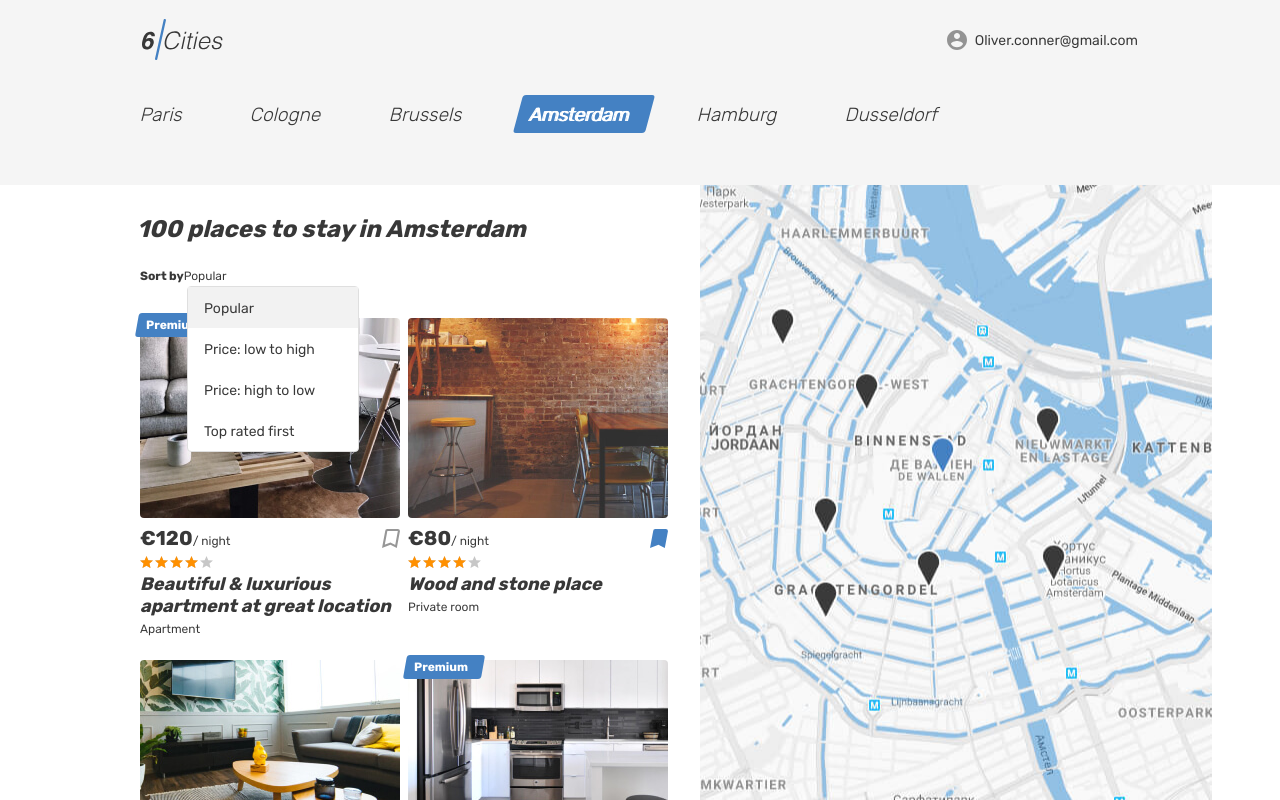
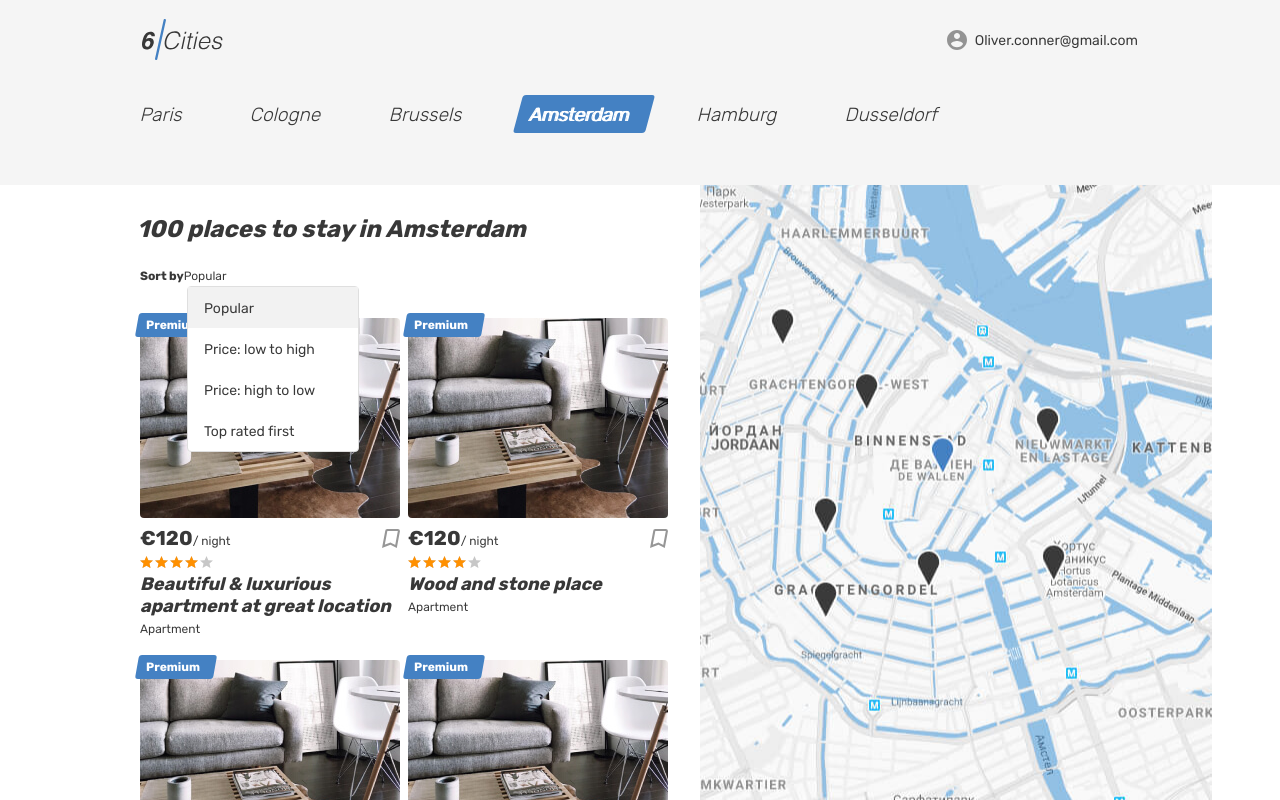
Before and after one commit to Bodal-Andrey/932123-six-cities-4, a React app: page / in a window 1280 px wide. Built offline with nearby package versions, Linux system fonts and the light colour scheme.

Commit message:
Добавляет массив названий предложений аренды в пропсы

```diff
--- a/src/components/app/app.jsx
+++ b/src/components/app/app.jsx
@@ -3,10 +3,13 @@ import Main from "../main/main.jsx";
 
 const App = (props) => {
   // eslint-disable-next-line react/prop-types
-  const {rentalOffers} = props;
+  const {offersCount, offerName} = props;
 
   return (
-    <Main rentalOffers={rentalOffers} />
+    <Main
+      offersCount={offersCount}
+      offerName={offerName}
+    />
   );
 };
 
--- a/src/components/main/main.jsx
+++ b/src/components/main/main.jsx
@@ -2,7 +2,48 @@ import React from "react";
 
 const Main = (props) => {
   // eslint-disable-next-line react/prop-types
-  const {rentalOffers} = props;
+  const {offersCount, offerName} = props;
+
+  const getCardMarkup = (offerNameArray) => {
+    return offerNameArray.map((name) => {
+      return (
+        <article className="cities__place-card place-card" key={name}>
+          <div className="place-card__mark">
+            <span>Premium</span>
+          </div>
+          <div className="cities__image-wrapper place-card__image-wrapper">
+            <a href="#">
+              <img className="place-card__image" src="img/apartment-01.jpg" width={260} height={200} alt="Place image" />
+            </a>
+          </div>
+          <div className="place-card__info">
+            <div className="place-card__price-wrapper">
+              <div className="place-card__price">
+                <b className="place-card__price-value">€120</b>
+                <span className="place-card__price-text">/&nbsp;night</span>
+              </div>
+              <button className="place-card__bookmark-button button" type="button">
+                <svg className="place-card__bookmark-icon" width={18} height={19}>
+                  <use xlinkHref="#icon-bookmark" />
+                </svg>
+                <span className="visually-hidden">To bookmarks</span>
+              </button>
+            </div>
+            <div className="place-card__rating rating">
+              <div className="place-card__stars rating__stars">
+                <span style={{width: `80%`}} />
+                <span className="visually-hidden">Rating</span>
+              </div>
+            </div>
+            <h2 className="place-card__name">
+              <a href="#">{name}</a>
+            </h2>
+            <p className="place-card__type">Apartment</p>
+          </div>
+        </article>
+      );
+    });
+  };
 
   return (
     <React.Fragment>
@@ -72,7 +113,7 @@ const Main = (props) => {
             <div className="cities__places-container container">
               <section className="cities__places places">
                 <h2 className="visually-hidden">Places</h2>
-                <b className="places__found">{rentalOffers} places to stay in Amsterdam</b>
+                <b className="places__found">{offersCount} places to stay in Amsterdam</b>
                 <form className="places__sorting" action="#" method="get">
                   <span className="places__sorting-caption">Sort by</span>
                   <span className="places__sorting-type" tabIndex="0">
@@ -87,41 +128,8 @@ const Main = (props) => {
                   </ul>
                 </form>
                 <div className="cities__places-list places__list tabs__content">
-                  <article className="cities__place-card place-card">
-                    <div className="place-card__mark">
-                      <span>Premium</span>
-                    </div>
-                    <div className="cities__image-wrapper place-card__image-wrapper">
-                      <a href="#">
-                        <img className="place-card__image" src="img/apartment-01.jpg" width={260} height={200} alt="Place image" />
-                      </a>
-                    </div>
-                    <div className="place-card__info">
-                      <div className="place-card__price-wrapper">
-                        <div className="place-card__price">
-                          <b className="place-card__price-value">€120</b>
-                          <span className="place-card__price-text">/&nbsp;night</span>
-                        </div>
-                        <button className="place-card__bookmark-button button" type="button">
-                          <svg className="place-card__bookmark-icon" width={18} height={19}>
-                            <use xlinkHref="#icon-bookmark" />
-                          </svg>
-                          <span className="visually-hidden">To bookmarks</span>
-                        </button>
-                      </div>
-                      <div className="place-card__rating rating">
-                        <div className="place-card__stars rating__stars">
-                          <span style={{width: `80%`}} />
-                          <span className="visually-hidden">Rating</span>
-                        </div>
-                      </div>
-                      <h2 className="place-card__name">
-                        <a href="#">Beautiful &amp; luxurious apartment at great location</a>
-                      </h2>
-                      <p className="place-card__type">Apartment</p>
-                    </div>
-                  </article>
-                  <article className="cities__place-card place-card">
+                  {getCardMarkup(offerName)}
+                  {/* <article className="cities__place-card place-card">
                     <div className="cities__image-wrapper place-card__image-wrapper">
                       <a href="#">
                         <img className="place-card__image" src="img/room.jpg" width={260} height={200} alt="Place image" />
@@ -247,7 +255,7 @@ const Main = (props) => {
                       </h2>
                       <p className="place-card__type">Private room</p>
                     </div>
-                  </article>
+                  </article> */}
                 </div>
               </section>
               <div className="cities__right-section">
--- a/src/index.js
+++ b/src/index.js
@@ -3,10 +3,19 @@ import ReactDOM from "react-dom";
 import App from "./components/app/app.jsx";
 
 const Offers = {
-  OFFERS_COUNT: 100
+  OFFERS_COUNT: 100,
+  OFFER_NAMES: [
+    `Beautiful & luxurious apartment at great location`,
+    `Wood and stone place`,
+    `Nice, cozy, warm big bed apartment`,
+    `Canal View Prinsengracht`
+  ],
 };
 
 ReactDOM.render(
-    <App rentalOffers={Offers.OFFERS_COUNT} />,
+    <App
+      offersCount={Offers.OFFERS_COUNT}
+      offerName={Offers.OFFER_NAMES}
+    />,
     document.querySelector(`#root`)
 );
```
